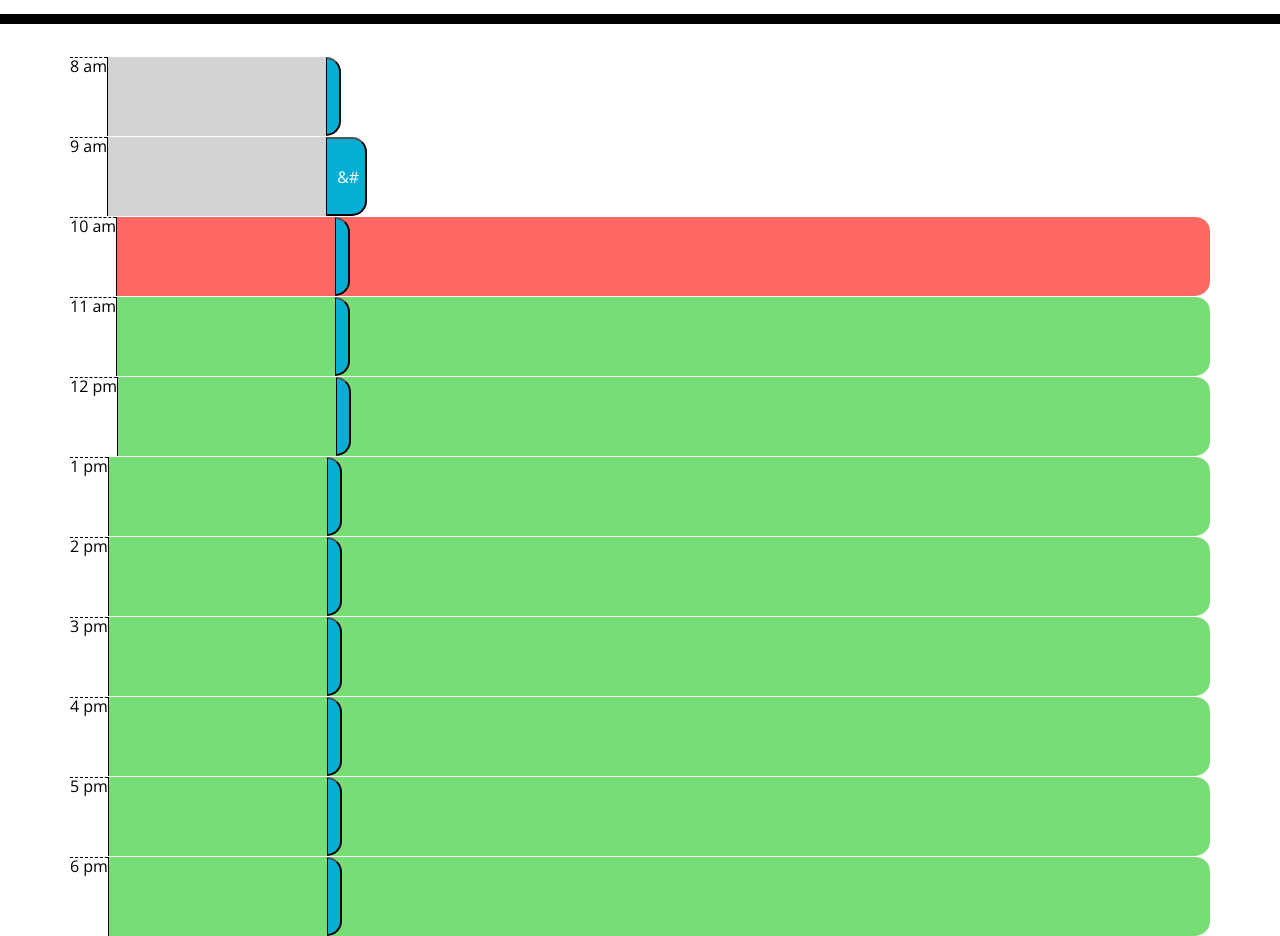
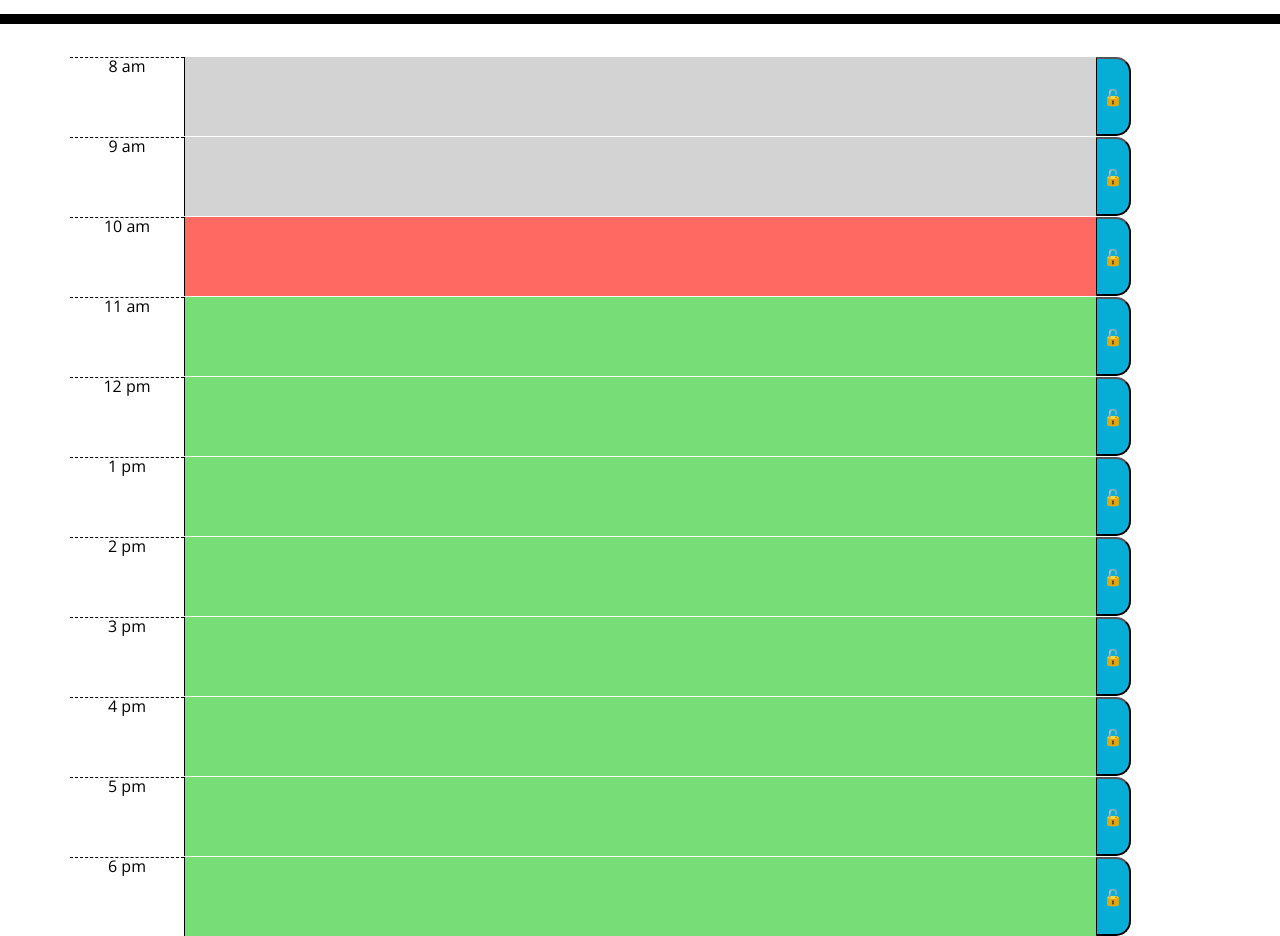
Before and after one commit to cadencechiappe/5_Bootcamp_Homework, a plain HTML site: page index.html in a window 1280 px wide. Shown: the part 280-1216 px from the top of the page. Drawn offline with nearby package versions, Linux system fonts and the light colour scheme.

Commit message:
modified css

```diff
--- a/index.html
+++ b/index.html
@@ -32,57 +32,57 @@
       <div class="time-block , row">
         <div id = "eightAm" class = "description , hour"></div>
         <textarea class = "description , past"></textarea>
-        <button class="description , saveBtn"></button>
+        <button class="saveBtn">🔓</button>
       </div>
       <div class="time-block , row">
         <div id = "nineAm" class = "hour"></div>
         <textarea class = "description , past"></textarea>
-        <button class="saveBtn"> &#</button>
+        <button class="saveBtn">🔓</button>
       </div>
-      <div class="time-block , row , present">
+      <div class="time-block , row">
         <div id = "tenAm" class = "hour"></div>
-        <textarea class = "description"></textarea>
-        <button class="saveBtn"></button>
+        <textarea class = "description , present"></textarea>
+        <button class="saveBtn">🔓</button>
       </div>
-      <div class="time-block , row , future">
+      <div class="time-block , row">
         <div id = "elevenAm" class = "hour"></div>
-        <textarea class = "description"></textarea>
-        <button class="saveBtn"></button>
+        <textarea class = "description , future"></textarea>
+        <button class="saveBtn">🔓</button>
       </div>
-      <div class="time-block , row , future">
+      <div class="time-block , row">
         <div id = "twelvePm" class = "hour"></div>
-        <textarea class = "description"></textarea>
-        <button class="saveBtn"></button>
+        <textarea class = "description , future"></textarea>
+        <button class="saveBtn">🔓</button>
       </div>
-      <div class="time-block , row , future">
+      <div class="time-block , row">
         <div id = "onePm" class = "hour"></div>
-        <textarea class = "description"></textarea>
-        <button class="saveBtn"></button>
+        <textarea class = "description , future"></textarea>
+        <button class="saveBtn">🔓</button>
       </div>
-      <div class="time-block , row , future">
+      <div class="time-block , row">
         <div id = "twoPm" class = "hour"></div>
-        <textarea class = "description"></textarea>
-        <button class="saveBtn"></button>
+        <textarea class = "description , future"></textarea>
+        <button class="saveBtn">🔓</button>
       </div>
-      <div class="time-block , row , future">
+      <div class="time-block , row">
         <div id = "threePm" class = "hour"></div>
-        <textarea class = "description"></textarea>
-        <button class="saveBtn"></button>
+        <textarea class = "description , future"></textarea>
+        <button class="saveBtn">🔓</button>
       </div>
-      <div class="time-block , row , future">
+      <div class="time-block , row">
         <div id = "fourPm" class = "hour"></div>
-        <textarea class = "description"></textarea>
-        <button class="saveBtn"></button>
+        <textarea class = "description , future"></textarea>
+        <button class="saveBtn">🔓</button>
       </div>
-      <div class="time-block , row , future">
+      <div class="time-block , row">
         <div id = "fivePm" class = "hour"></div>
-        <textarea class = "description"></textarea>
-        <button class="saveBtn"></button>
+        <textarea class = "description , future"></textarea>
+        <button class="saveBtn">🔓</button>
       </div>
-      <div class="time-block , row , future">
+      <div class="time-block , row">
         <div id = "sixPm" class = "hour"></div>
-        <textarea class = "description"></textarea>
-        <button class="saveBtn"></button>
+        <textarea class = "description , future"></textarea>
+        <button class="saveBtn">🔓</button>
       </div>
     </div>
     <script src="https://cdnjs.cloudflare.com/ajax/libs/jquery/3.2.1/jquery.min.js"></script>
--- a/style.css
+++ b/style.css
@@ -11,6 +11,7 @@ body {
     color: #000000;
     border-left: 1px solid black;
     padding: 10px;
+    width: 80%;
   }
 
   .jumbotron {
@@ -40,21 +41,22 @@ body {
     background-color: #ffffff;
     color: #000000;
     border-top: 1px dashed #000000;
+    width: 10%;
   }
 
   .past {
     background-color: #d3d3d3;
-    color: white;
+    color: black;
   }
 
   .present {
     background-color: #ff6961;
-    color: white;
+    color: black;
   }
 
   .future {
     background-color: #77dd77;
-    color: white;
+    color: black;
   }
 
   .saveBtn {
```
